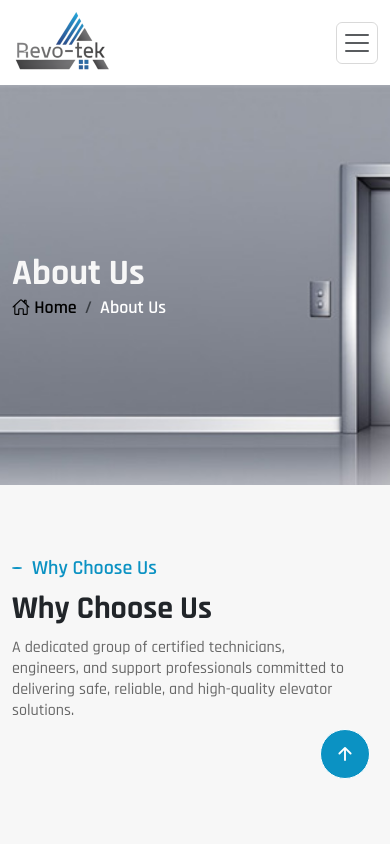
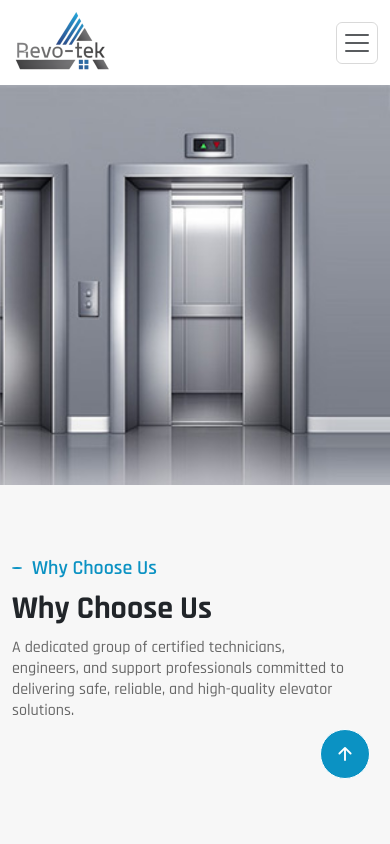
Before and after one commit to harsh9727/revotek, a React (Create React App) app: page /about in a window 390 px wide. Shown: the top 844 px of the page. Built offline with nearby package versions, Linux system fonts and the light colour scheme.

Commit message:
comman banner responsive

```diff
--- a/src/App.css
+++ b/src/App.css
@@ -287,6 +287,7 @@ footer {
   width: 100%;
   height: 100%;
   object-fit: cover;
+  object-position: right;
 }
 
 .comman-banner .commanbanner-content {
@@ -321,7 +322,7 @@ footer {
 }
 
 .breadcrumb-item.active {
-  color: var(--color-white);
+  color: var(--color-blue);
   font-weight: 600;
   font-size: 18px;
   text-transform: capitalize;
@@ -1526,3 +1527,10 @@ footer {
   color: var(--color-white);
   transition: all 0.3s ease;
 }
+
+.comman-banner .commanbanner-content .breadcrumb {
+    padding: 10px 20px;
+    background-color: var(--color-white);
+    width: max-content;
+    box-shadow: var(--box-shadow);
+}
--- a/src/assets/css/responsive.css
+++ b/src/assets/css/responsive.css
@@ -188,6 +188,9 @@
   .homeabout {
     padding: 70px 0;
   }
+.comman-banner img{
+  object-position: center;
+}
 }
 @media (max-width: 767px) {
   .service-btn {
@@ -237,6 +240,10 @@
   .up-icon {
     bottom: 65px;
   }
+  .comman-banner img {
+    object-position: right;
+  }
+
 }
 @media (max-width: 575px) {
   .why-choose-list {
@@ -276,4 +283,36 @@
   .homeabout .about-imgs .main-img {
     width: 95%;
   }
+
 }
+
+@media(max-width:1199px){
+.service-details-content .serviceimg{
+  height: 450px;
+}
+}
+@media(max-width:991px){
+.service-details-content .serviceimg{
+  height: 400px;
+}
+}
+@media(max-width:575px){
+.service-details-content .serviceimg{
+  height: 350px;
+}
+}
+/*comman banner*/
+@media(max-width:767px){
+  .comman-banner .commanbanner-content{
+    left: 50%;
+    transform: translate(-50%, -50%);
+  }
+  .comman-banner .commanbanner-content .breadcrumb {
+    margin: 0 auto;
+}
+}
+@media(max-width:575px){
+  .comman-banner .commanbanner-content .breadcrumb{
+    display: none;
+  }
+}
--- a/src/components/comman/Banner.jsx
+++ b/src/components/comman/Banner.jsx
@@ -9,7 +9,7 @@ const Banner = ({ title }) => {
       <img src={productBanner} alt="product-banner" loading="lazy" data-aos="fade-down" />
       <Container>
         <div className="commanbanner-content " >
-          <h3 data-aos="fade-right">{title}</h3>
+          {/* <h3 data-aos="fade-right">{title}</h3> */}
           <Breadcrumb data-aos="fade-right">
             <Breadcrumb.Item href="/">
               <IoHomeOutline /> Home
```
